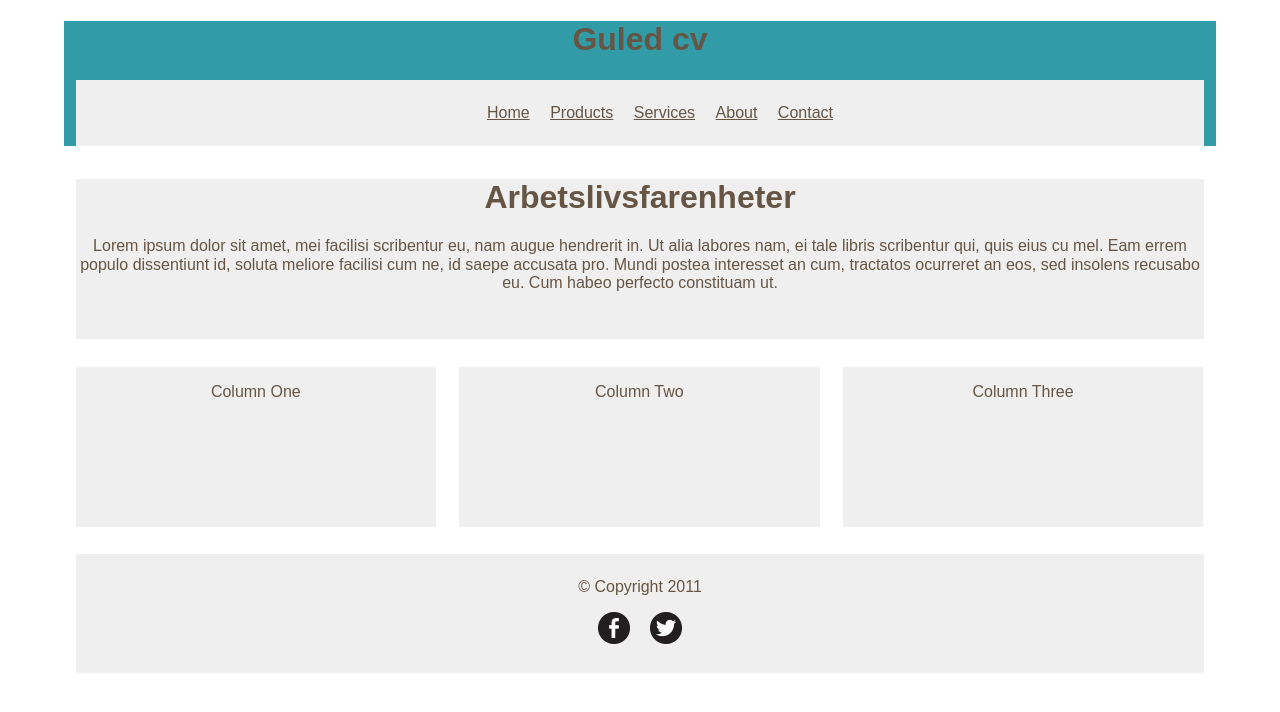
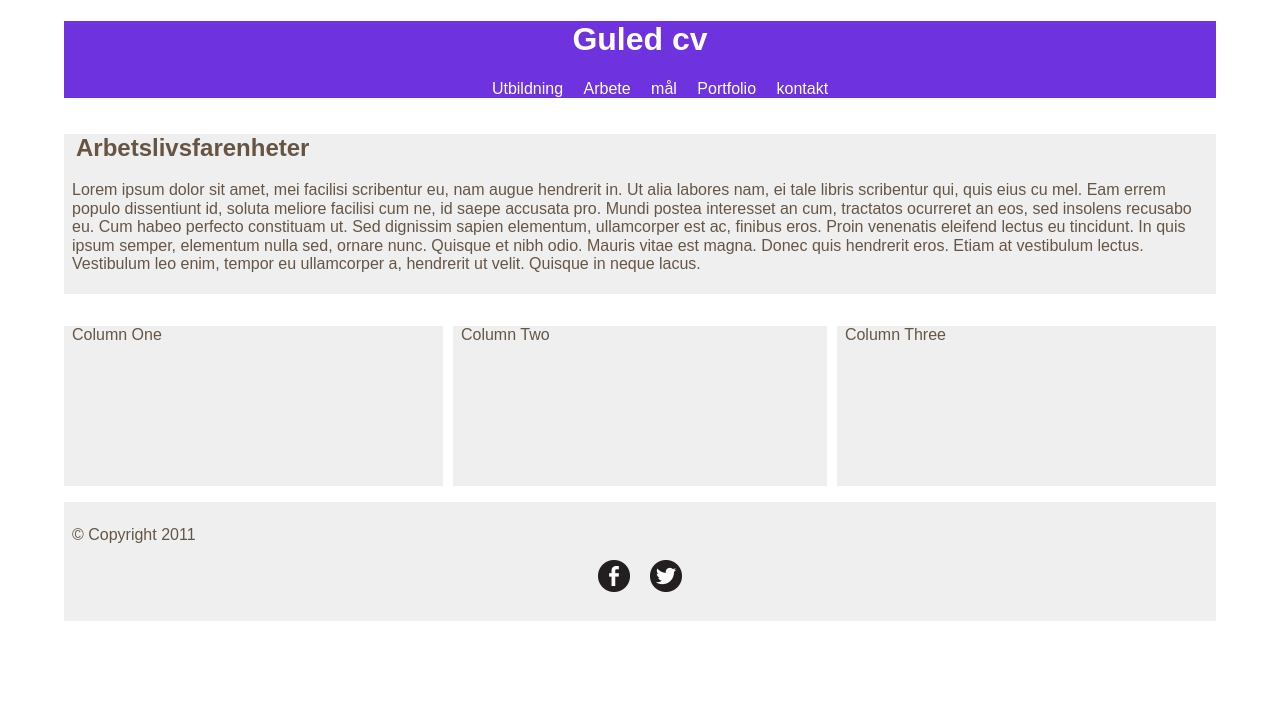
Before and after one commit to guledali/Individuellt-projekt, a plain HTML site: page Index.html in a window 1280 px wide. Drawn offline with Linux system fonts and the light colour scheme.

Commit message:
cv fixat kolumn 3 och höjden (mini heights
Jag är glad

```diff
--- a/Index.html
+++ b/Index.html
@@ -7,46 +7,58 @@
     <link href="normalize.css" rel="stylesheet">
     <link href="main.css" rel="stylesheet">
 
+
   </head>
   <body>
     <div id="header">
   <h1>Guled cv</h1>
   <div id="nav">
     <ul>
-      <li><a href="">Home</a></li>
-      <li><a href="">Products</a></li>
-      <li><a href="">Services</a></li>
-      <li><a href="">About</a></li>
-      <li><a href="">Contact</a></li>
+      <li><a href="">Utbildning</a></li>
+      <li><a href="">Arbete</a></li>
+      <li><a href="">mål</a></li>
+      <li><a href="">Portfolio</a></li>
+      <li><a href="">kontakt</a></li>
     </ul>
   </div>
 </div>
 <div id="content">
   <div id="feature">
-  <h1>Arbetslivsfarenheter</h1>
+  <h2>Arbetslivsfarenheter</h2>
   <p>
     Lorem ipsum dolor sit amet, mei facilisi scribentur eu, nam augue hendrerit in. Ut alia labores nam, ei tale
     libris scribentur qui, quis eius cu mel. Eam errem populo dissentiunt id, soluta meliore
     facilisi cum ne, id saepe accusata pro. Mundi postea interesset an cum,
     tractatos ocurreret an eos, sed insolens recusabo eu. Cum habeo perfecto constituam ut.
-    </p>
+    Sed dignissim sapien elementum, ullamcorper est ac, finibus eros. Proin venenatis eleifend lectus eu tincidunt. In quis ipsum semper, elementum nulla sed, ornare nunc. Quisque et nibh odio.
+     Mauris vitae est magna. Donec quis hendrerit eros. Etiam at vestibulum lectus. Vestibulum leo enim, tempor eu ullamcorper a, hendrerit ut velit. Quisque in neque lacus.
+
   </div>
-  <div class="article column1">
-    <p>Column One</p>
+  <div class="column">
+    <div class="columncontent1 article">
+      <p>Column One</p>
+    </div>
   </div>
-  <div class="article column2">
-    <p>Column Two</p>
+  <div class="column">
+    <div class="columncontent2 article">
+      <p>Column Two</p>
+    </div>
   </div>
-  <div class="article column3">
-    <p>Column Three</p>
+  <div class="column">
+    <div class="columncontent3 article">
+      <p>Column Three</p>
+    </div>
   </div>
 </div>
 <div id="footer">
   <p>&copy; Copyright 2011</p>
+
   <ul class="share-buttons">
   <li><a href="https://www.facebook.com/sharer/sharer.php?u=&t=" title="Share on Facebook" target="_blank"><img alt="Share on Facebook" src="images/flat_web_icon_set/black/Facebook.png"></a></li>
   <li><a href="https://twitter.com/intent/tweet?source=&text=:%20" target="_blank" title="Tweet"><img alt="Tweet" src="images/flat_web_icon_set/black/Twitter.png"></a></li>
 </ul>
 </div>
-  </body>
+
+
+</body>
 </html>
--- a/main.css
+++ b/main.css
@@ -17,39 +17,64 @@
     }
      /* nav, feature and footer */
     #nav, #feature, #footer {
-      margin: 1%;
+
     }
      /* column1, column2 and column3 */
-    .column1, .column2, .column3 {
-      width: 31.3%;
+    .column {
+      width: 33.33%;
       float: left;
-      margin: 1%;
     }
-     /* column3 */
-    .column3 {
-      margin-right: 0%;}
+
+    .columncontent1{
+      margin: 0 5px 0 0;
+    }
+
+    .columncontent2{
+      margin: 0 5px 0 5px;
+    }
+
+    .columncontent3{
+      margin: 0 0 0 5px;
+    }
+
+      /* li */
     li {
       display: inline;
       padding: 0.5em;
     }
-     /* nav, footer */
-    #nav, #footer {
-      background-color: #efefef;
-      padding: 0.5em 0;
-
+     /* nav */
+    #nav{
     }
+    /* lista */
+     #nav, a{
+      text-decoration: none;
+      color: white;
+    }
+     /* footer */
+     #footer{
+     background-color: #efefef;
+     padding: 0.5em 0;
+     }
      /* feature, article */
     #feature, .article {
       font-family:'Roboto', sans-serif;
-      height: 10em;
+      min-height: 10em;
       margin-bottom: 1em;
       background-color: #efefef;
     }
+
+    /*text-aligh left in feature */
+    h2, p {
+        text-align: left;
+        margin-left: 0.5em;
+    }
+
        /* header nytt*/
     #header{
-      background-color: rgb(49, 156, 167);
-      width: 100%;
-      padding: 50% auto 50% auto;
+      background-color: rgb(110, 50, 222);
+    }
+    h1{
+      color:white;
     }
 
    /* share-buttons*/
```
